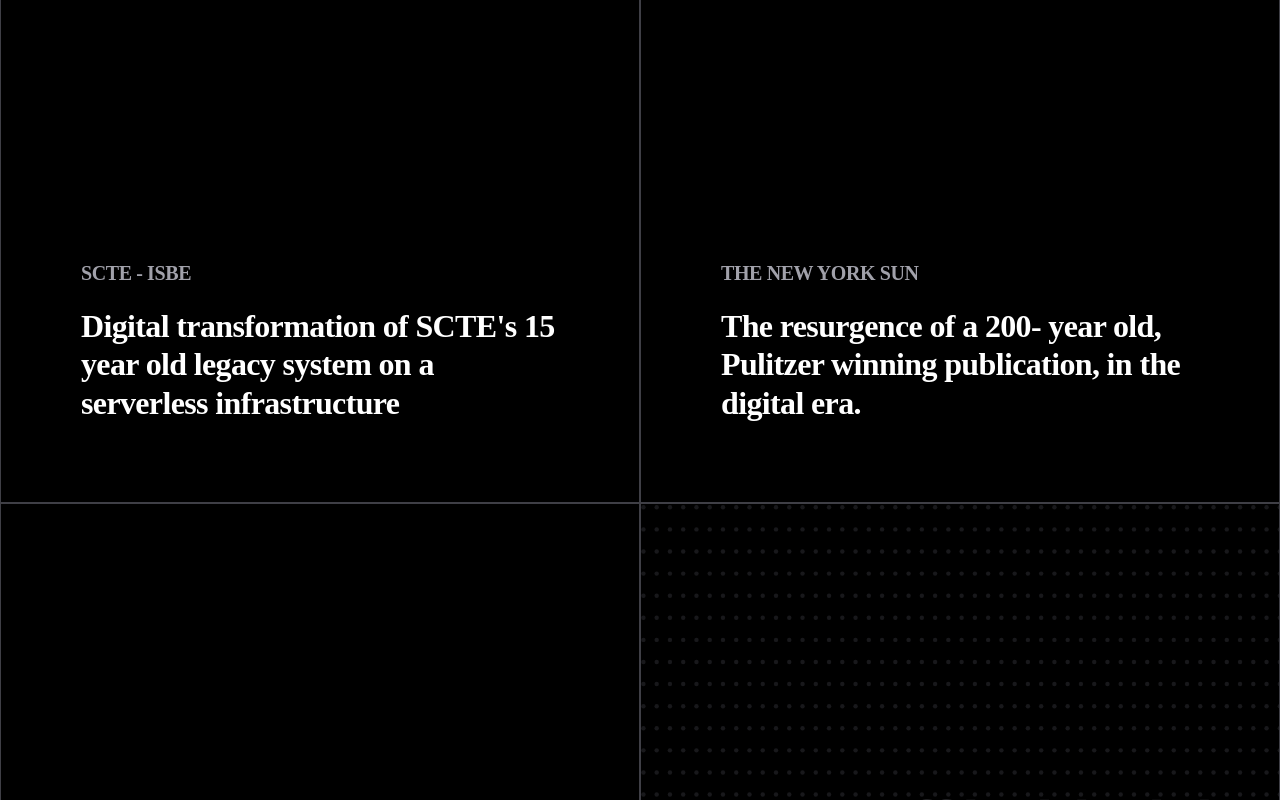
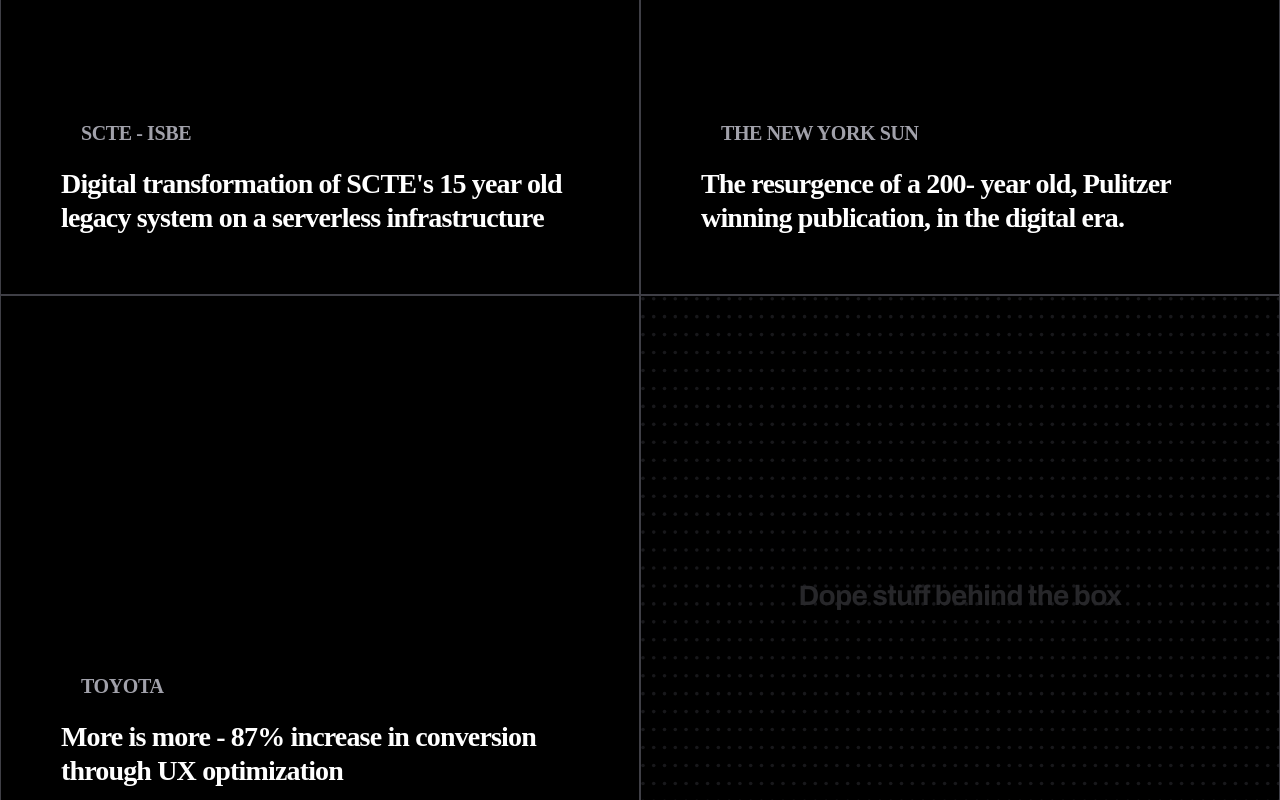
Before and after one commit to adnanadilalpha/alphasquad4.0, a Next.js app: page /components/main/Overview in a window 1280 px wide. Shown: the part 520-1320 px from the top of the page. Built offline with nearby package versions, Linux system fonts and the light colour scheme.

Commit message:
bug fixed

```diff
--- a/styles/main.css
+++ b/styles/main.css
@@ -733,7 +733,7 @@
         font-weight: 800;
         font-size: 32px;
         line-height: 120%;
-        letter-spacing: -0.02em;
+        letter-spacing: -0.03em;
         color: #FFFFFF;
         text-shadow: 0px 2px 6px rgba(0, 0, 0, 0.5);
         transition: all 0.9s ease-in;
@@ -1200,6 +1200,22 @@
       margin: 0;
     }
 
+    .tagline {
+      margin-top: 380px;
+    }
+
+    .tagline-4 {
+      margin-top: 283px;
+      margin-bottom: 268px;
+        font-size: 28px;
+        height: auto;
+      }
+
+      .description {
+        font-size: 28px;
+        margin: 24px 60px 60px 60px;
+      }
+
 }
 
 
@@ -1285,7 +1301,7 @@
 
     .tagline-4 {
     margin-top: 120px;
-    margin-bottom: 146px;
+    margin-bottom: 107px;
       font-size: 28px;
       height: auto;
     }
```
